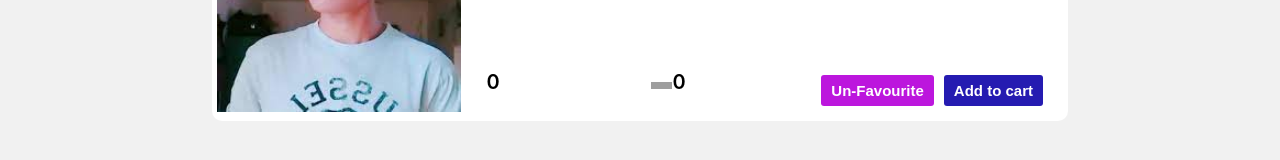
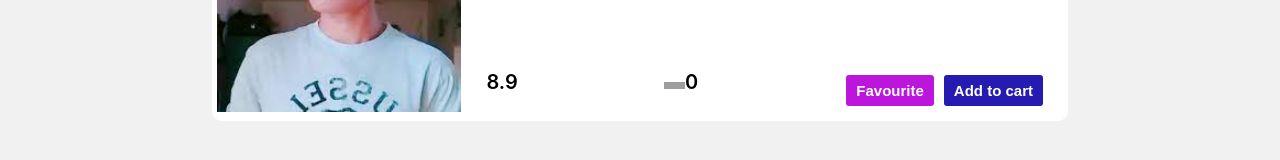
Before and after one commit to gagankumar8294/MovieListApp, a React (Create React App) app: page / in a window 1280 px wide. Shown: the part 222-382 px from the top of the page. Built offline with nearby package versions, Linux system fonts and the light colour scheme; grey boxes are pictures that could not be loaded.

Commit message:
added increase and decrese rating | favourite | unfavourite switching

```diff
--- a/src/MovieCard.js
+++ b/src/MovieCard.js
@@ -8,17 +8,36 @@ class MovieCard extends React.Component {
             title : 'Avengers',
             plot: 'Supernatural powers',
             price: 99,
+            rating : 8.9,
             stars : 0,
+            fav : true,
+        }
+    }
+
+    handleDecrease = () => {
+        if(this.state.stars > 0) {
+            this.setState((prevState) => ({
+                stars : prevState.stars -= 0.5,
+            }));
         }
     }
 
     addStars = () => {
-        this.state.stars += 0.5;
+        if(this.state.stars < 5) {
+            this.setState((prevState) => ({
+                stars: prevState.stars += 0.5,
+            }));
+        }
     }
 
+    handleClick = () => {
+        this.setState((prevState) => ({
+            fav : !prevState.fav,
+        }))
+    }
 
     render() {
-        const { title , plot , price , stars } = this.state
+        const { title , plot , price , rating , stars } = this.state
         return (
             <div className="main">
             <div className="movie-card">
@@ -31,10 +50,10 @@ class MovieCard extends React.Component {
                     <div className="price">{price}</div>
 
                     <div className="footer">
-                        <div className="rating">{stars}</div>
+                        <div className="rating">{rating}</div>
                         <div className="star-dis">
-                            <img className="str-btn" alt="decrease" src="https://cdn-icons-png.flaticon.com/128/9146/9146915.png" />
-                            <img className="str-btn" alt="decrease" src="https://cdn-icons-png.flaticon.com/128/1828/1828884.png" />
+                            <img className="str-btn" alt="decrease" src="https://cdn-icons-png.flaticon.com/128/9146/9146915.png" onClick={this.handleDecrease}/>
+                            <img className="str-btn" alt="star-icon" src="https://cdn-icons-png.flaticon.com/128/1828/1828884.png" />
                             <img className="str-btn" alt="increase" src="https://cdn-icons-png.flaticon.com/128/3524/3524388.png" onClick={this.addStars.bind(this)}/>
                             <span className="starCount">{stars}</span>
                         </div>
```
Also changed, not shown: 1 other file (tests, documents, lock files or other folders).
